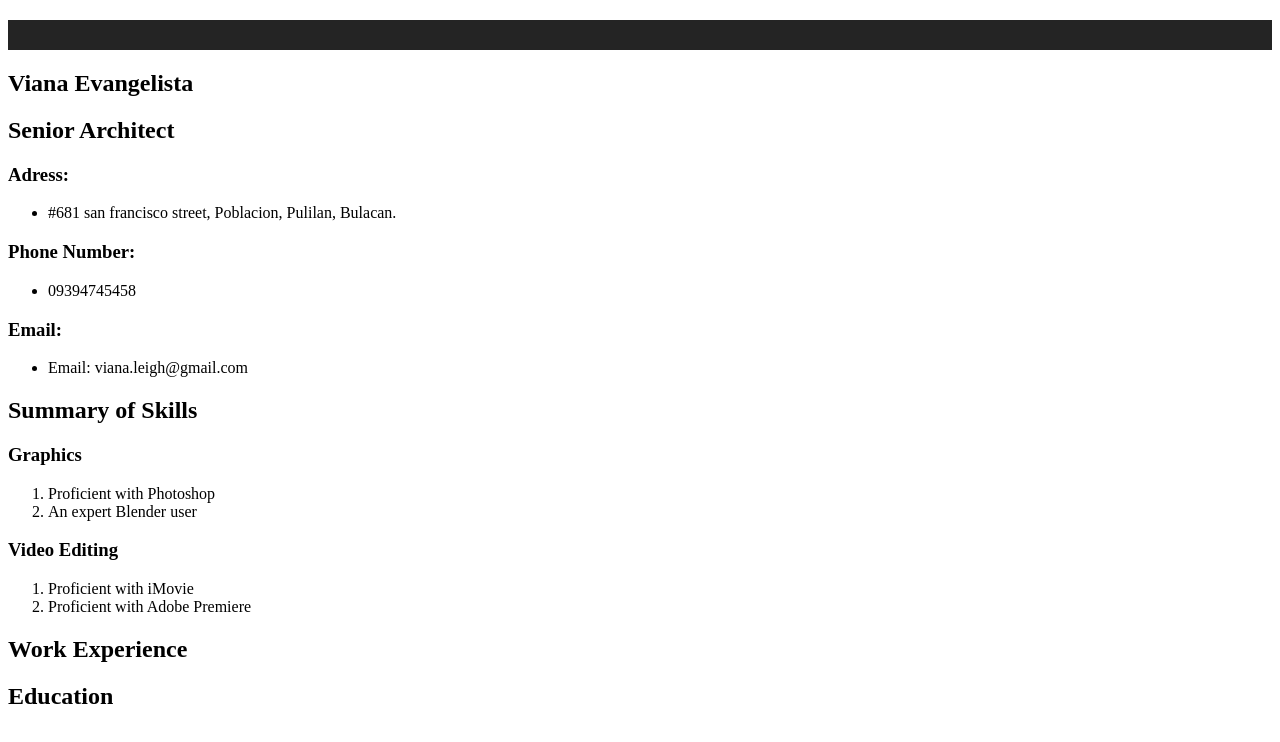
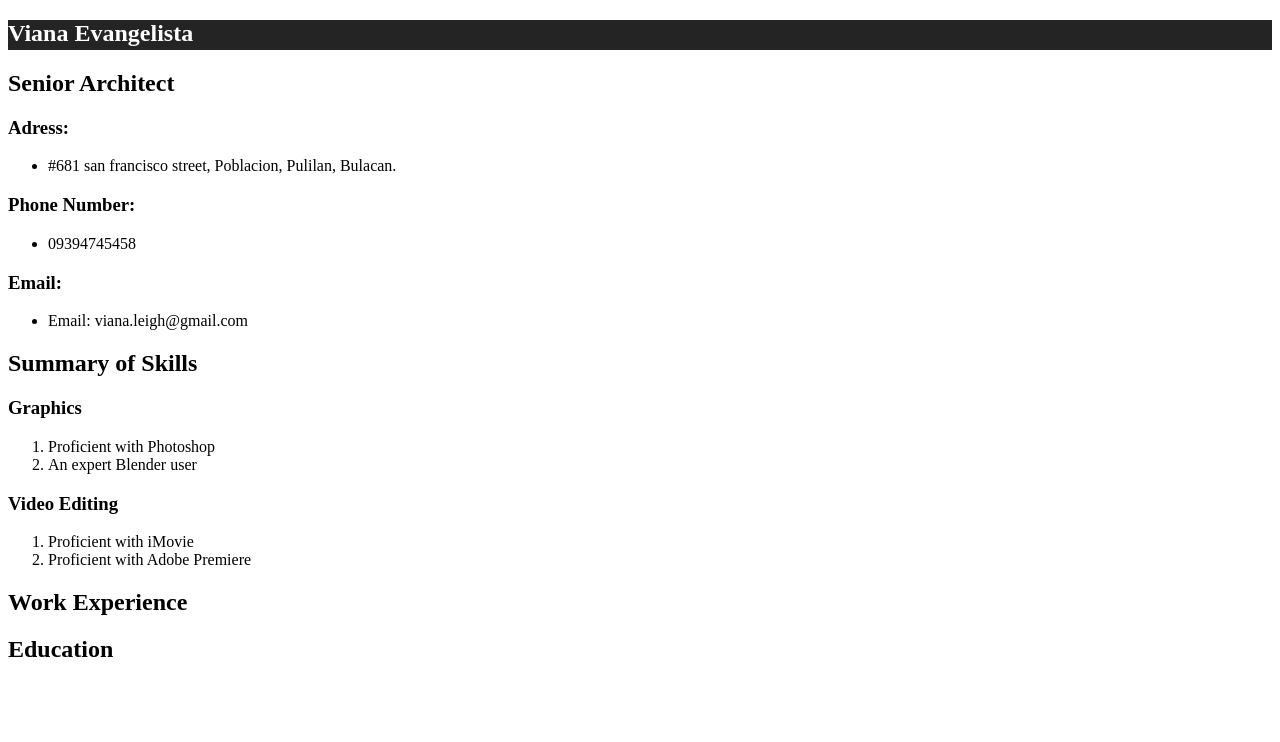
Before and after one commit to evangelistaviana/evangelistaviana.github.io, a plain HTML site: page index.html in a window 1280 px wide. Drawn offline with Linux system fonts and the light colour scheme.

Commit message:
Update index.html

```diff
--- a/index.html
+++ b/index.html
@@ -9,8 +9,8 @@
 
 <body>
   <section class=”about-me”>
-    <h1 class="header"> </h1>
-       <h1> Viana Evangelista </h1>
+    <h1 class="header">
+        Viana Evangelista </h1>
     <h2> Senior Architect </h2>
     <h3> Adress: </h3>
     <ul>
```
